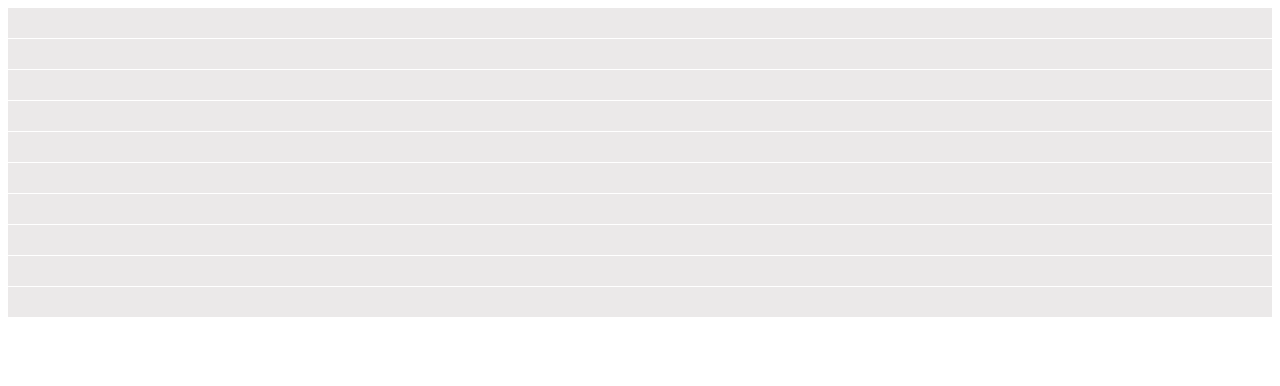
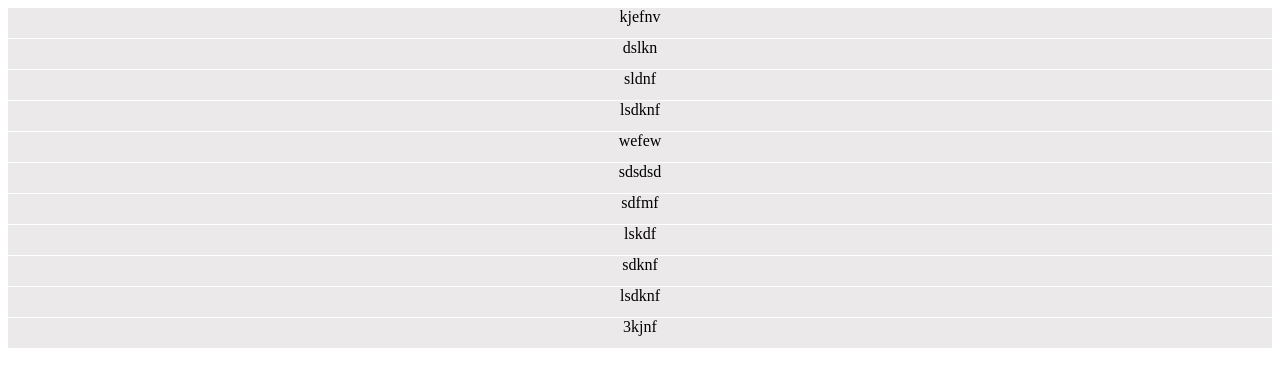
Before and after one commit to normancarcamo/select-elements-html5, a plain HTML site: page index.html in a window 1280 px wide. Drawn offline with Linux system fonts and the light colour scheme.

Commit message:
added content to the elements

```diff
--- a/index.html
+++ b/index.html
@@ -7,16 +7,17 @@
   </head>
   <body>
     <div id="container">
-      <div class="item" tabindex="1"></div>
-      <div class="item" tabindex="2"></div>
-      <div class="item" tabindex="3"></div>
-      <div class="item" tabindex="4"></div>
-      <div class="item" tabindex="5"></div>
-      <div class="item" tabindex="6"></div>
-      <div class="item" tabindex="7"></div>
-      <div class="item" tabindex="8"></div>
-      <div class="item" tabindex="9"></div>
-      <div class="item" tabindex="10"></div>
+      <div class="item" tabindex="1">kjefnv</div>
+      <div class="item" tabindex="2">dslkn</div>
+      <div class="item" tabindex="3">sldnf</div>
+      <div class="item" tabindex="4">lsdknf</div>
+      <div class="item" tabindex="5">wefew</div>
+      <div class="item" tabindex="6">sdsdsd</div>
+      <div class="item" tabindex="7">sdfmf</div>
+      <div class="item" tabindex="8">lskdf</div>
+      <div class="item" tabindex="9">sdknf</div>
+      <div class="item" tabindex="10">lsdknf</div>
+      <div class="item" tabindex="11">3kjnf</div>
     </div>
     <script src="./script.js"></script>
   </body>
--- a/styles.css
+++ b/styles.css
@@ -4,6 +4,7 @@
   margin-bottom: 1px;
   outline-style: none;
   user-select: none;
+  text-align: center;
 }
 
 .item-highlighted {
```
